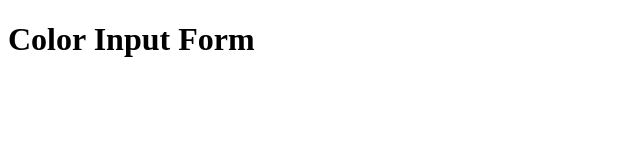
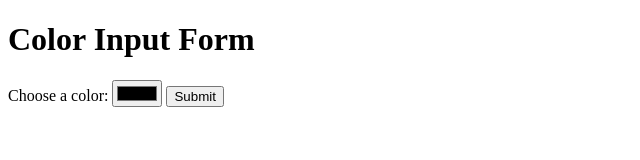
Before and after one commit to seannovela1/HTTP-Forms-, a plain HTML site: page index.html in a window 1280 px wide. Shown: the whole page, without its empty margins (0-640 px from the left). Drawn offline with Linux system fonts and the light colour scheme.

Commit message:
creates a form where users can select a color and submit it

```diff
--- a/index.html
+++ b/index.html
@@ -7,3 +7,11 @@
 </head>
 <body>
     <h1>Color Input Form</h1>
+
+
+     <!-- Simple Form -->
+     <form id="colorForm">
+        <label for="colorInput">Choose a color:</label>
+        <input type="color" id="colorInput">
+        <button type="submit">Submit</button>
+    </form>
```
